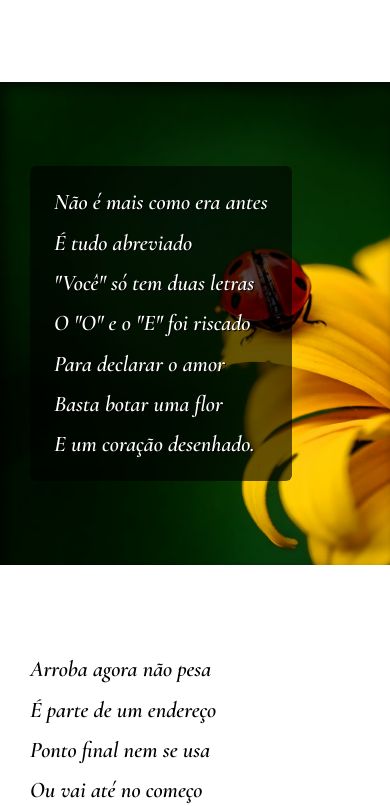
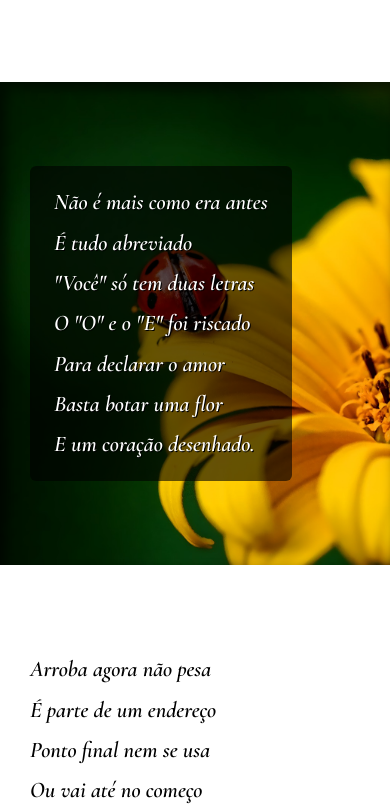
Before and after one commit to rrenatodevs/Projeto-Cordel, a plain HTML site: page index.html in a window 390 px wide. Shown: the part 580-1386 px from the top of the page. Drawn offline with nearby package versions, Linux system fonts and the light colour scheme; a web font is replaced by a local one.

Commit message:
update css

```diff
--- a/css/style.css
+++ b/css/style.css
@@ -9,23 +9,27 @@
     box-sizing: border-box;
 }
 
+/* Aplicando uma fonte importada no site e deixando responsiva de acordo com diferentes telas */
 body {
     font-family: 'Cormorant Garamond', 'Bebas Neue', sans-serif;
     font-size: clamp(1.4rem, 4vw, 1.8rem);
     font-weight: 600;
 }
 
+/* Configurando uma largura mínima */
 html, body {
     min-height: 100vh;
     background-color: darkgray;
 }
 
+/* Organizando o cabeçalho do site */
 header {
     background-color: black;
     color: white;
     text-align: center;
 }
 
+/* Configurando a palavra principal do cabeçalho */
 header > h1 {
     padding-top: 50px;
     font-family: 'Montserrat', 'Bebas Neue', sans-serif;
@@ -33,25 +37,29 @@ header > h1 {
     font-variant: small-caps;
 }
 
+/* Dando espaço do subtítulo do site */
 header > p {
     padding-bottom: 50px;
 }
 
+/* Configurando todos os links */
 header a, footer a {
     color: white;
-    text-decoration: none;
+    text-decoration: none; /* Tirando o underline do link */
     font-weight: bolder;
 }
 
 header a:hover, footer a:hover {
-    text-decoration: underline;
+    text-decoration: underline; /* Colocando underline após passar o mouse em cima do link */
 }
 
+/* Aplicando todas as configurações do poema */
 section {
     padding: 10vh 30px;
     line-height: 1.8;
 }
 
+/* Modificando a fonte */
 section p {
     padding-bottom: 2em;
     font-style: italic;
@@ -62,19 +70,20 @@ section.normal {
     color: black;
 }
 
-/* --- EFEITO PARALLAX CORRIGIDO PARA DESKTOP --- */
+/* Configuração das seções Parallax */
 section.imagem,
 section.imagem2 {
     background-color: rgb(51, 51, 51);
-    background-position: center center;
+    background-position: center center; /* Centralizado funciona melhor no GitHub */
     background-repeat: no-repeat;
     background-size: cover;
-    background-attachment: fixed; /* Efeito Parallax suave no PC */
+    background-attachment: fixed;
     box-shadow: inset 6px 6px 13px 0px rgba(0, 0, 0, 0.6);
     min-height: 70vh;
     color: white;
 }
 
+/* Caminhos das imagens com aspas */
 section.imagem  { background-image: url('../imagens/background001.jpg'); }
 section.imagem2 { background-image: url('../imagens/background002.jpg'); }
 
@@ -87,6 +96,7 @@ section.imagem2 > p {
     text-shadow: 1px 1px 0px black;
 }
 
+/* Modificando o rodapé do site para ficar mais profissional e responsivo */
 footer {
     background-color: black;
     font-family: Arial, Helvetica, sans-serif;
@@ -98,12 +108,10 @@ footer {
     padding: 10px;
 }
 
-/* --- TRATAMENTO PARA DISPOSITIVOS MÓVEIS --- */
-@media (max-width: 1024px), (pointer: coarse) {
+@media (max-width: 768px) {
     section.imagem,
     section.imagem2 {
-        background-attachment: scroll; /* Corrige o bug do iOS Safari */
-        background-position: center center;
+        background-position: 75% center;
         min-height: 50vh;
     }
 }
```
